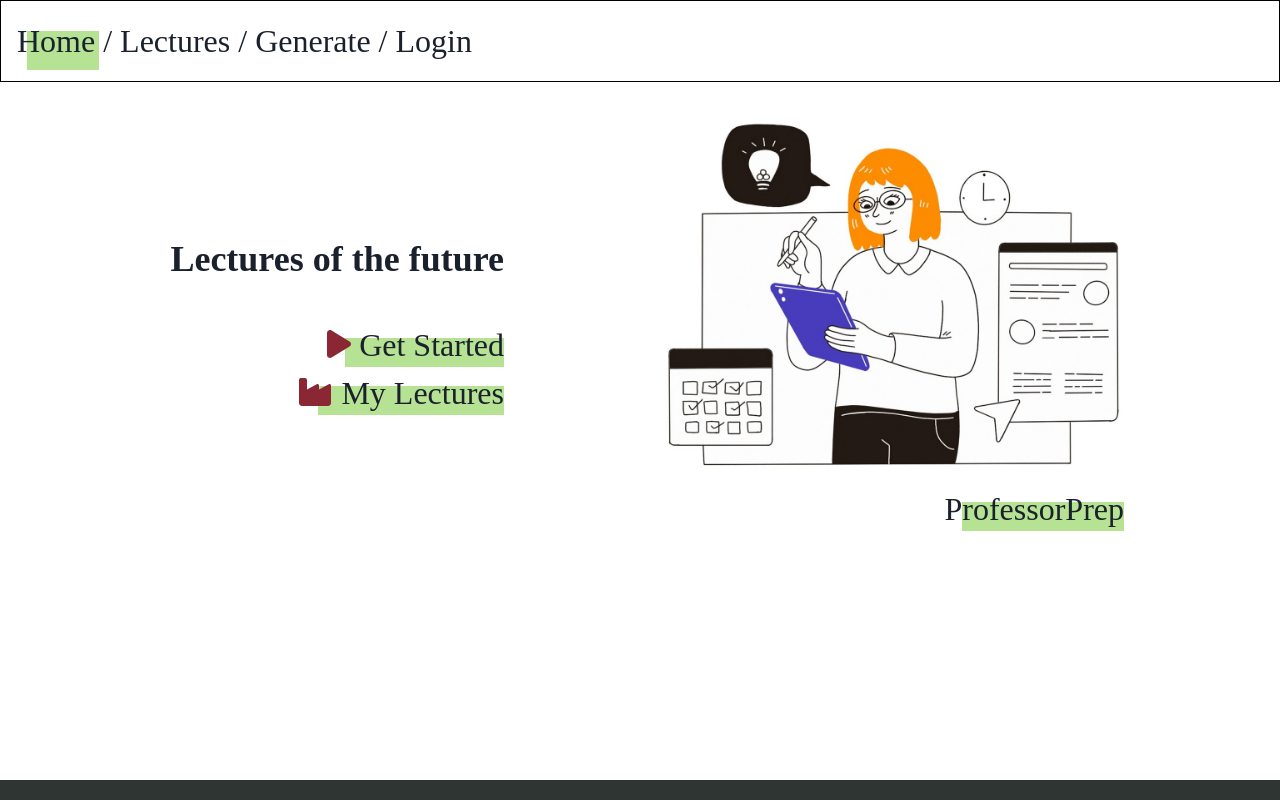
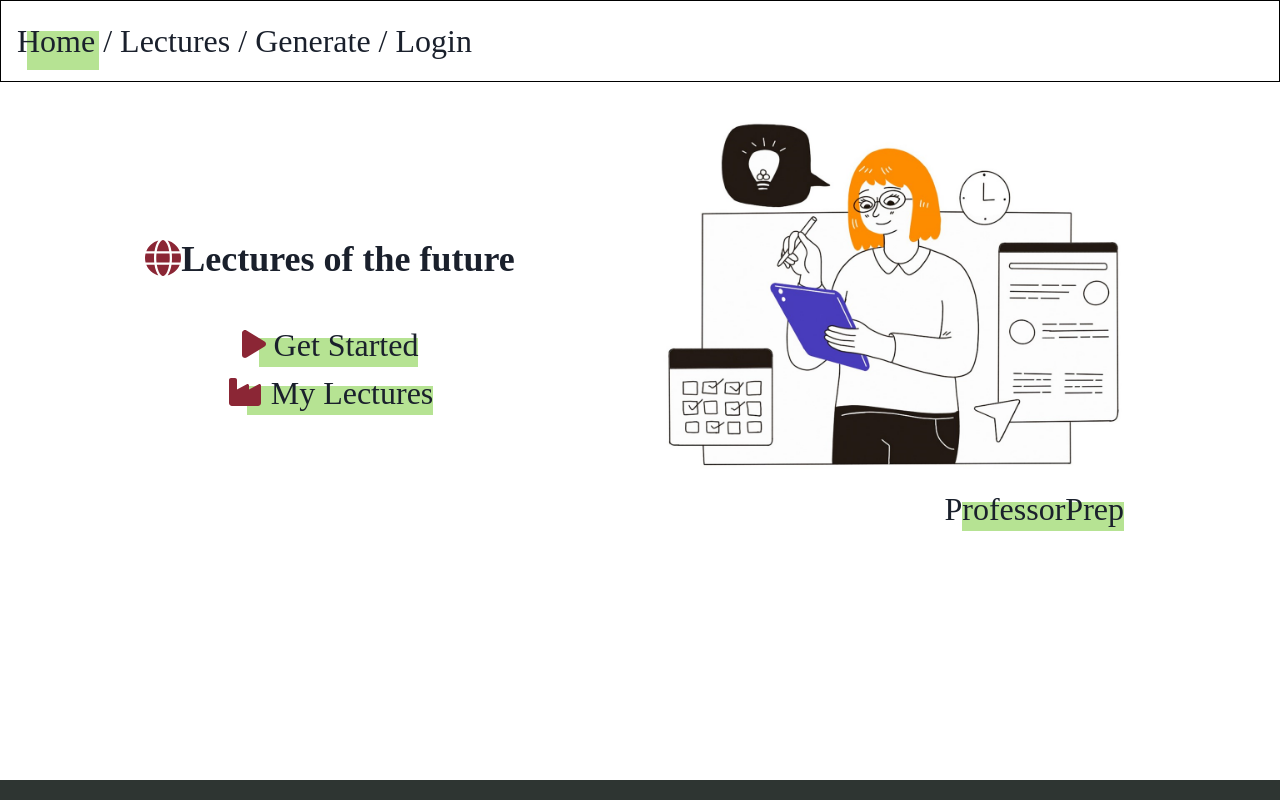
Before and after one commit to alishehbaz/ApolloDeck, a React (Vite) app in the folder frontend/: page /home in a window 1280 px wide. Built offline with nearby package versions, Linux system fonts and the light colour scheme.

Commit message:
chg: add icons and adjust home.
Signed-off-by: Zixuan James Li <p359101898@gmail.com>

```diff
--- a/frontend/src/pages/Home.tsx
+++ b/frontend/src/pages/Home.tsx
@@ -5,12 +5,14 @@ import {
   SimpleGrid,
   Box,
   Link,
+  Text,
   Heading,
 } from "@chakra-ui/react";
 import TutorImg from "../assets/tutor.jpg";
-import getHighlightStyle from "../utils/highlight";
+import getHighlightStyle, { toVar } from "../utils/highlight";
 import LinkBtn from "../components/LinkBtn";
-import { faIndustry, faPlay } from "@fortawesome/free-solid-svg-icons";
+import { FontAwesomeIcon } from "@fortawesome/react-fontawesome";
+import { faPlay, faIndustry, faGlobe } from "@fortawesome/free-solid-svg-icons";
 
 const Home = () => {
   const highlightStyle = getHighlightStyle();
@@ -21,11 +23,15 @@ const Home = () => {
         templateRows="repeat(4, 1fr)"
         templateColumns="repeat(3, 1fr)"
         gap="10"
-        padding="20%"
-        textAlign="right"
+        padding="10%"
+        paddingTop="20%"
+        textAlign="center"
       >
         <GridItem rowSpan={1} colSpan={3}>
-          <Heading>Lectures of the future</Heading>
+          <Heading>
+            <FontAwesomeIcon color={toVar("primary.100")} icon={faGlobe}/>
+            Lectures of the future
+          </Heading>
         </GridItem>
         <GridItem rowSpan={2} colSpan={3} fontSize="2rem">
           <LinkBtn to="/generate" content="Get Started" icon={faPlay} />
```
